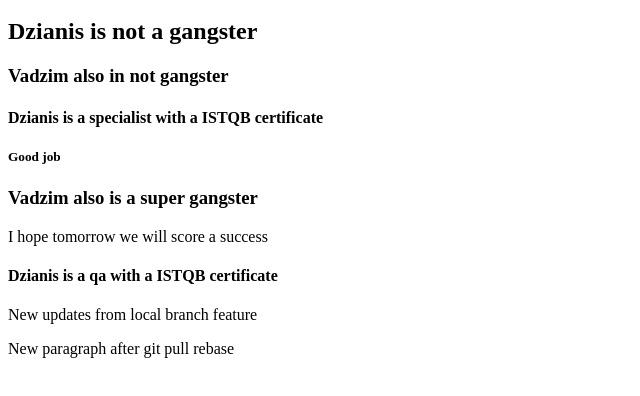
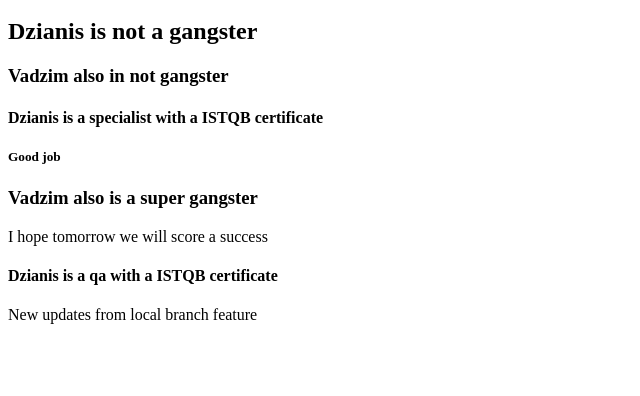
Before and after one commit to VadimLin/Hard_skills, a plain HTML site: page index.html in a window 1280 px wide. Shown: the part 48-444 px from the top of the page, without its empty margins (0-640 px from the left). Drawn offline with Linux system fonts and the light colour scheme.

Commit message:
Revert "will push after rebasing add new p"

```diff
--- a/index.html
+++ b/index.html
@@ -12,6 +12,5 @@
 		<p>I hope tomorrow we will score a success</p>
 		<h4>Dzianis is a qa with a ISTQB certificate</h4>
 		<p>New updates from local branch feature</p>
-		<p>New paragraph after git pull rebase</p>
 	</body>
 </html>
```
